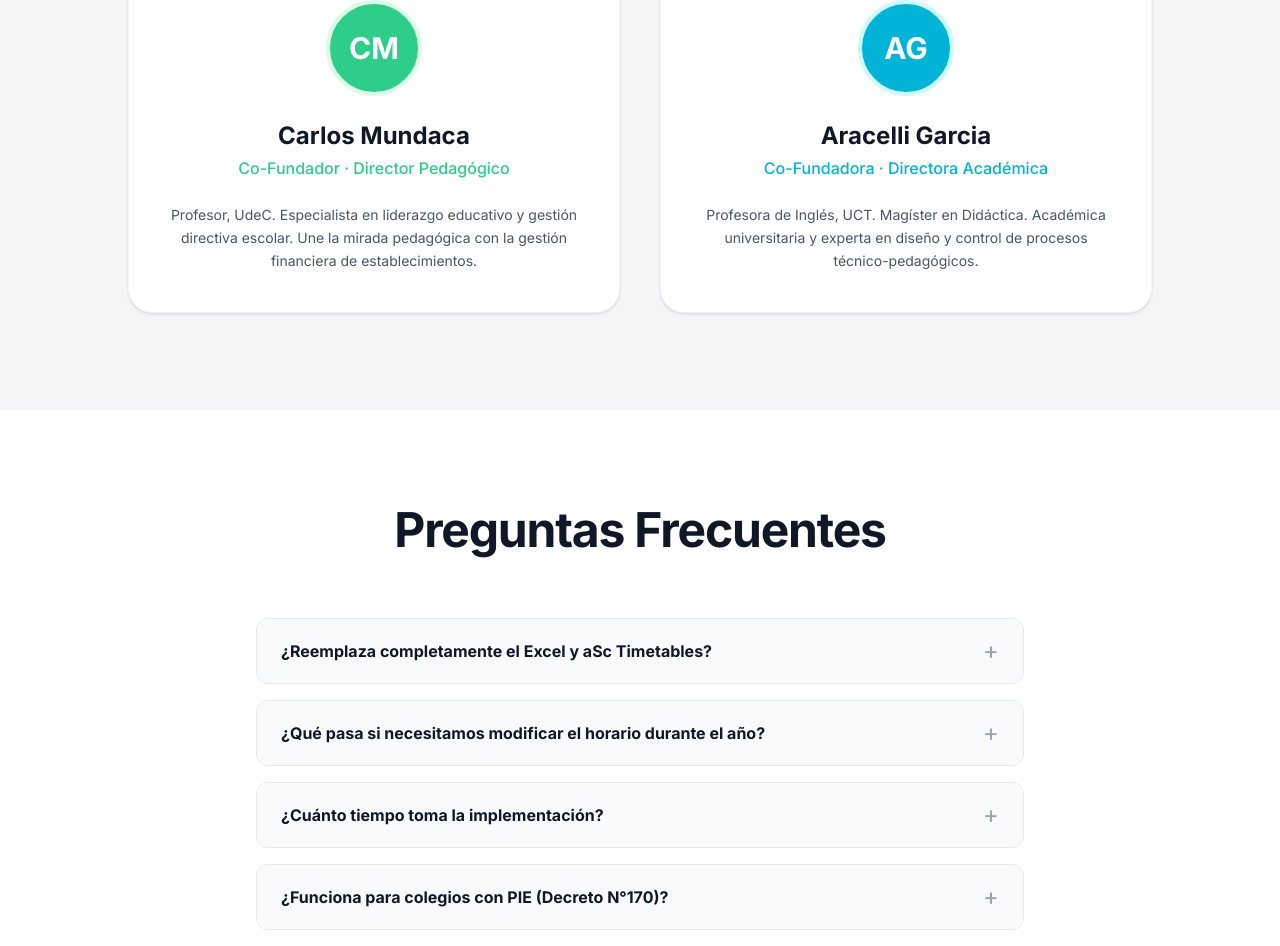
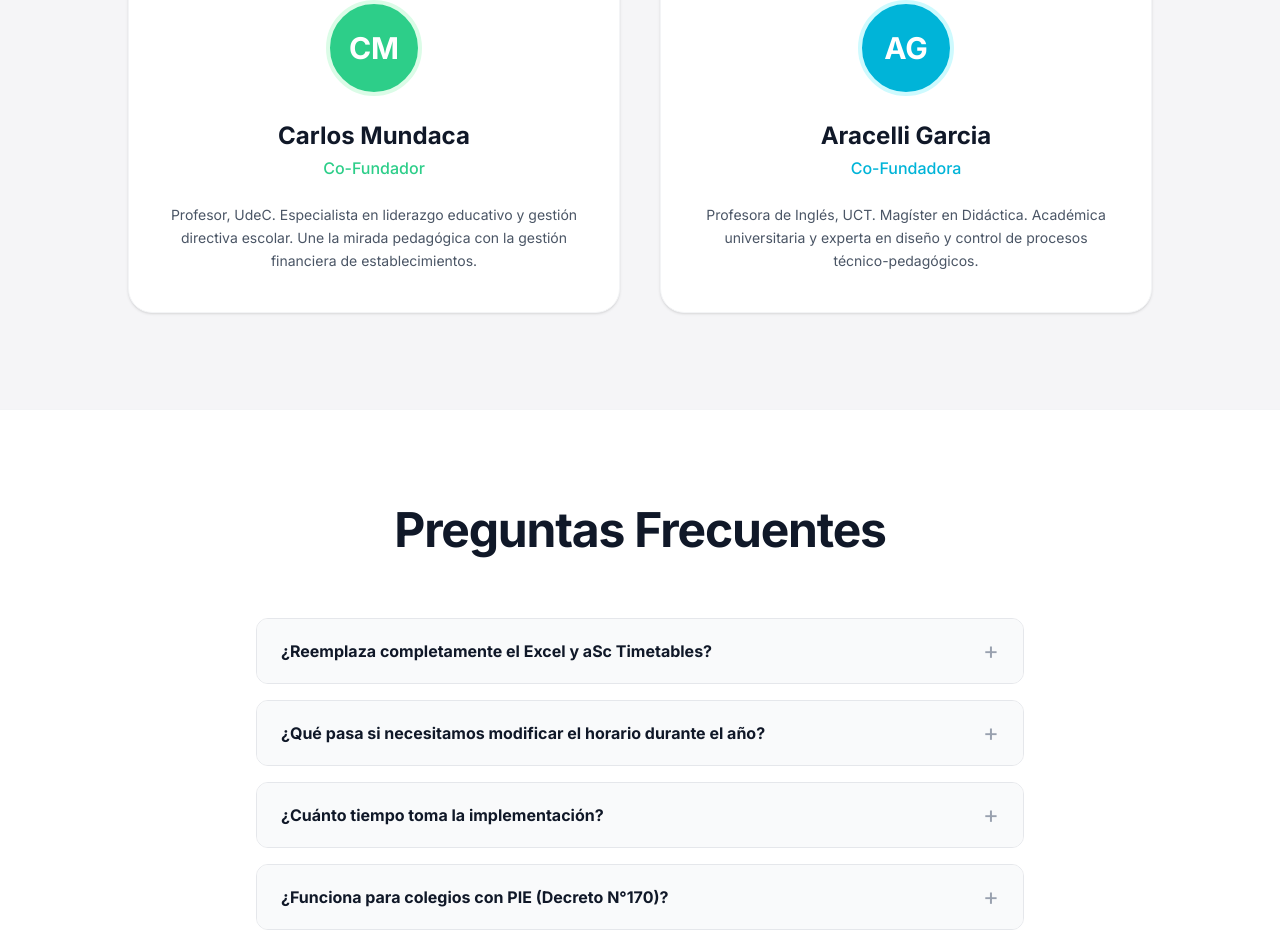
Before and after one commit to beacademic/beacademics, a React (Vite) app: page /#/syncroedu in a window 1280 px wide. Shown: the part 9906-10852 px from the top of the page. Built offline with nearby package versions, Linux system fonts and the light colour scheme.

Commit message:
style: update job title for Carlos Mundaca
Simplify title to "Co-Fundador" to improve layout consistency.

```diff
--- a/src/pages/SyncroEdu.tsx
+++ b/src/pages/SyncroEdu.tsx
@@ -760,13 +760,13 @@ export default function SyncroEdu() {
                         <div className="bg-white rounded-3xl p-10 text-center border border-gray-100 shadow-sm hover:shadow-lg transition-shadow">
                             <div className="w-24 h-24 mx-auto rounded-full bg-corp-green flex items-center justify-center text-3xl font-bold text-white mb-6 border-4 border-green-100">CM</div>
                             <h3 className="text-2xl font-bold text-gray-900 mb-1">Carlos Mundaca</h3>
-                            <p className="text-corp-green font-medium mb-6">Co-Fundador · Director Pedagógico</p>
+                            <p className="text-corp-green font-medium mb-6">Co-Fundador</p>
                             <p className="text-gray-600 text-sm leading-relaxed">Profesor, UdeC. Especialista en liderazgo educativo y gestión directiva escolar. Une la mirada pedagógica con la gestión financiera de establecimientos.</p>
                         </div>
                         <div className="bg-white rounded-3xl p-10 text-center border border-gray-100 shadow-sm hover:shadow-lg transition-shadow">
                             <div className="w-24 h-24 mx-auto rounded-full bg-corp-cyan flex items-center justify-center text-3xl font-bold text-white mb-6 border-4 border-cyan-100">AG</div>
                             <h3 className="text-2xl font-bold text-gray-900 mb-1">Aracelli Garcia</h3>
-                            <p className="text-corp-cyan font-medium mb-6">Co-Fundadora · Directora Académica</p>
+                            <p className="text-corp-cyan font-medium mb-6">Co-Fundadora</p>
                             <p className="text-gray-600 text-sm leading-relaxed">Profesora de Inglés, UCT. Magíster en Didáctica. Académica universitaria y experta en diseño y control de procesos técnico-pedagógicos.</p>
                         </div>
                     </div>
```
